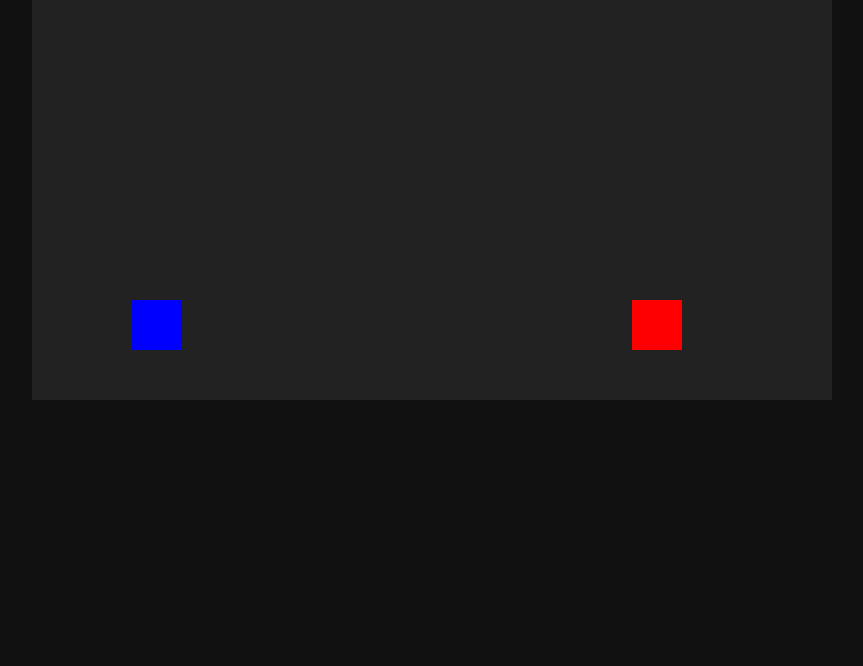
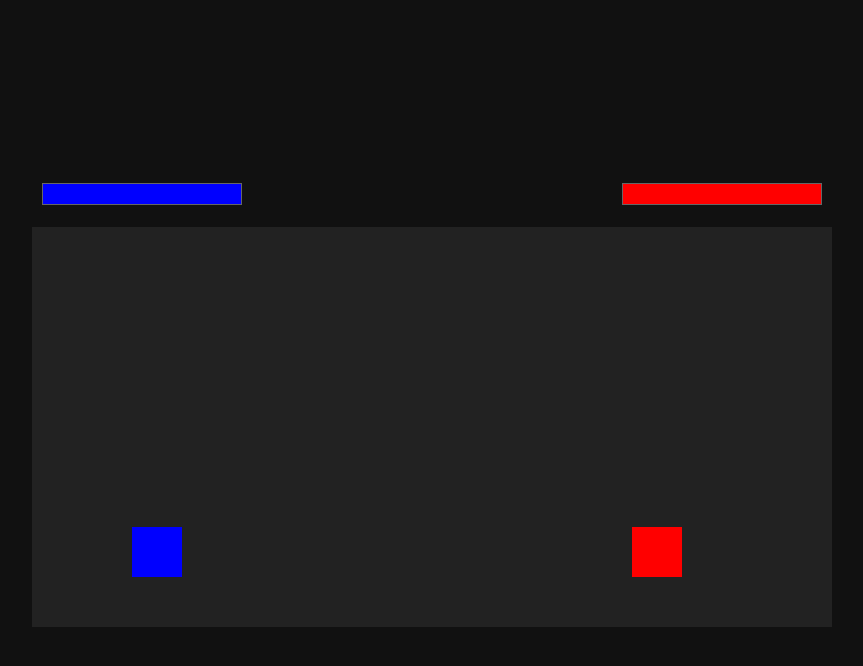
Before and after one commit to sanskardev9/RealTime-Rivals, a React (Vite) app: page / in a window 1280 px wide. Both pictures are taken after a click on the button "Start Game". Shown: the top 666 px of the page, without its empty margins (208-1071 px from the left). Built offline with nearby package versions, Linux system fonts and the light colour scheme.

Commit message:
added health bars and attack

```diff
--- a/index.html
+++ b/index.html
@@ -4,7 +4,7 @@
     <meta charset="UTF-8" />
     <link rel="icon" type="image/svg+xml" href="/favicon.svg" />
     <meta name="viewport" content="width=device-width, initial-scale=1.0" />
-    <title>1v1-fighting-game</title>
+    <title>RealTimeRivals</title>
   </head>
   <body>
     <div id="root"></div>
--- a/src/components/GameCanvas.jsx
+++ b/src/components/GameCanvas.jsx
@@ -2,12 +2,14 @@ import { useEffect, useRef } from "react";
 import { useGameState } from "../hooks/useGameState";
 import { useControls } from "../hooks/useControls";
 import { useWebRTC } from "../hooks/useWebRTC";
+import { getAttackBoxX } from "../game/collision";
+import HealthBar from "./HealthBar";
 
 export default function GameCanvas() {
   const canvasRef = useRef();
   const playerRef = useRef(null);
   const opponentRef = useRef(null);
-  const { player, opponent, setOpponent, updatePlayer, movePlayer } = useGameState();
+  const { player, opponent, setOpponent, updatePlayer } = useGameState();
 
   useEffect(() => {
     playerRef.current = player;
@@ -21,10 +23,15 @@ export default function GameCanvas() {
     setOpponent(data);
   });
 
+  useEffect(() => {
+    sendData(player);
+  }, [player, sendData]);
+
   useControls((input) => {
-    const updated = movePlayer(playerRef.current, input);
+    if (!playerRef.current) {
+      return;
+    }
 
-    sendData(updated);
     updatePlayer(input);
   });
 
@@ -41,10 +48,18 @@ export default function GameCanvas() {
       // Player
       ctx.fillStyle = "blue";
       ctx.fillRect(currentPlayer.x, 300, 50, 50);
+      if (currentPlayer.isAttacking) {
+        ctx.fillStyle = "yellow";
+        ctx.fillRect(getAttackBoxX(currentPlayer), 315, 20, 20);
+      }
 
       // Opponent
       ctx.fillStyle = "red";
       ctx.fillRect(currentOpponent.x, 300, 50, 50);
+      if (currentOpponent.isAttacking) {
+        ctx.fillStyle = "orange";
+        ctx.fillRect(getAttackBoxX(currentOpponent), 315, 20, 20);
+      }
 
       animationFrameId = requestAnimationFrame(loop);
     };
@@ -56,5 +71,13 @@ export default function GameCanvas() {
     };
   }, []);
 
-  return <canvas ref={canvasRef} width={800} height={400} />;
+  return (
+    <div>
+      <div className="hud">
+        <HealthBar health={player.health} color="blue" />
+        <HealthBar health={opponent.health} color="red" />
+      </div>
+      <canvas ref={canvasRef} width={800} height={400} />
+    </div>
+  );
 }
--- /dev/null
+++ b/src/components/HealthBar.jsx
@@ -0,0 +1,21 @@
+export default function HealthBar({ health, color }) {
+  return (
+    <div
+      style={{
+        width: 200,
+        background: "#444",
+        margin: 10,
+        border: "1px solid #666",
+      }}
+    >
+      <div
+        style={{
+          width: `${health}%`,
+          height: 20,
+          background: color,
+          transition: "width 120ms linear",
+        }}
+      />
+    </div>
+  );
+}
--- a/src/game/collision.js
+++ b/src/game/collision.js
@@ -0,0 +1,21 @@
+import { clampHealth, PLAYER_WIDTH } from "./player";
+
+const ATTACK_RANGE = 60;
+const ATTACK_DAMAGE = 1;
+
+export const checkHit = (attacker, defender) =>
+  Math.abs(attacker.x - defender.x) < ATTACK_RANGE;
+
+export const applyAttackDamage = (attacker, defender) => {
+  if (!attacker.isAttacking || !checkHit(attacker, defender)) {
+    return defender;
+  }
+
+  return {
+    ...defender,
+    health: clampHealth(defender.health - ATTACK_DAMAGE),
+  };
+};
+
+export const getAttackBoxX = (player) =>
+  player.direction === "left" ? player.x - 20 : player.x + PLAYER_WIDTH;
--- a/src/game/player.js
+++ b/src/game/player.js
@@ -0,0 +1,48 @@
+const PLAYER_WIDTH = 50;
+const ARENA_WIDTH = 800;
+const MOVE_SPEED = 4;
+const ATTACK_DURATION = 200;
+
+export const createPlayer = ({
+  x,
+  health = 100,
+  isAttacking = false,
+  direction = "right",
+} = {}) => ({
+  x,
+  health,
+  isAttacking,
+  direction,
+});
+
+export const movePlayer = (currentPlayer, input) => {
+  const updatedPlayer = { ...currentPlayer };
+
+  if (input === "right") {
+    updatedPlayer.x += MOVE_SPEED;
+    updatedPlayer.direction = "right";
+  }
+
+  if (input === "left") {
+    updatedPlayer.x -= MOVE_SPEED;
+    updatedPlayer.direction = "left";
+  }
+
+  updatedPlayer.x = Math.max(0, Math.min(ARENA_WIDTH - PLAYER_WIDTH, updatedPlayer.x));
+
+  return updatedPlayer;
+};
+
+export const startAttack = (currentPlayer) => ({
+  ...currentPlayer,
+  isAttacking: true,
+});
+
+export const endAttack = (currentPlayer) => ({
+  ...currentPlayer,
+  isAttacking: false,
+});
+
+export const clampHealth = (health) => Math.max(0, Math.min(100, health));
+
+export { ATTACK_DURATION, PLAYER_WIDTH };
--- a/src/hooks/useControls.js
+++ b/src/hooks/useControls.js
@@ -13,6 +13,10 @@ export const useControls = (onInput) => {
 
     const handleKeyDown = (e) => {
       keys[e.key] = true;
+
+      if (e.key === " " && !e.repeat) {
+        onInputRef.current("attack");
+      }
     };
 
     const handleKeyUp = (e) => {
--- a/src/hooks/useGameState.js
+++ b/src/hooks/useGameState.js
@@ -1,19 +1,51 @@
-import { useState } from "react";
-
-const movePlayer = (currentPlayer, input) => {
-  const updatedPlayer = { ...currentPlayer };
-
-  if (input === "right") updatedPlayer.x += 10;
-  if (input === "left") updatedPlayer.x -= 10;
-
-  return updatedPlayer;
-};
+import { useEffect, useRef, useState } from "react";
+import { applyAttackDamage } from "../game/collision";
+import {
+  ATTACK_DURATION,
+  createPlayer,
+  endAttack,
+  movePlayer,
+  startAttack,
+} from "../game/player";
 
 export const useGameState = () => {
-  const [player, setPlayer] = useState({ x: 100, health: 100 });
-  const [opponent, setOpponent] = useState({ x: 600, health: 100 });
+  const [player, setPlayer] = useState(() => createPlayer({ x: 100 }));
+  const [opponent, setOpponent] = useState(() =>
+    createPlayer({ x: 600, direction: "left" }),
+  );
+  const attackTimeoutRef = useRef(null);
+
+  useEffect(() => {
+    return () => {
+      if (attackTimeoutRef.current) {
+        clearTimeout(attackTimeoutRef.current);
+      }
+    };
+  }, []);
 
   const updatePlayer = (input) => {
+    if (input === "attack") {
+      if (attackTimeoutRef.current) {
+        clearTimeout(attackTimeoutRef.current);
+      }
+
+      setPlayer((currentPlayer) => {
+        const attackingPlayer = startAttack(currentPlayer);
+
+        setOpponent((currentOpponent) =>
+          applyAttackDamage(attackingPlayer, currentOpponent),
+        );
+
+        return attackingPlayer;
+      });
+
+      attackTimeoutRef.current = setTimeout(() => {
+        setPlayer((currentPlayer) => endAttack(currentPlayer));
+      }, ATTACK_DURATION);
+
+      return;
+    }
+
     setPlayer((currentPlayer) => movePlayer(currentPlayer, input));
   };
 
--- a/src/index.css
+++ b/src/index.css
@@ -4,7 +4,22 @@ body {
   margin: 0;
   background: #111;
   color: white;
+  font-family: Inter, system-ui, sans-serif;
 }
+
+#root {
+  min-height: 100vh;
+  display: grid;
+  place-items: center;
+}
+
+.hud {
+  width: 800px;
+  display: flex;
+  justify-content: space-between;
+  margin: 0 auto 12px;
+}
+
 canvas {
   display: block;
   margin: 0 auto;
```
